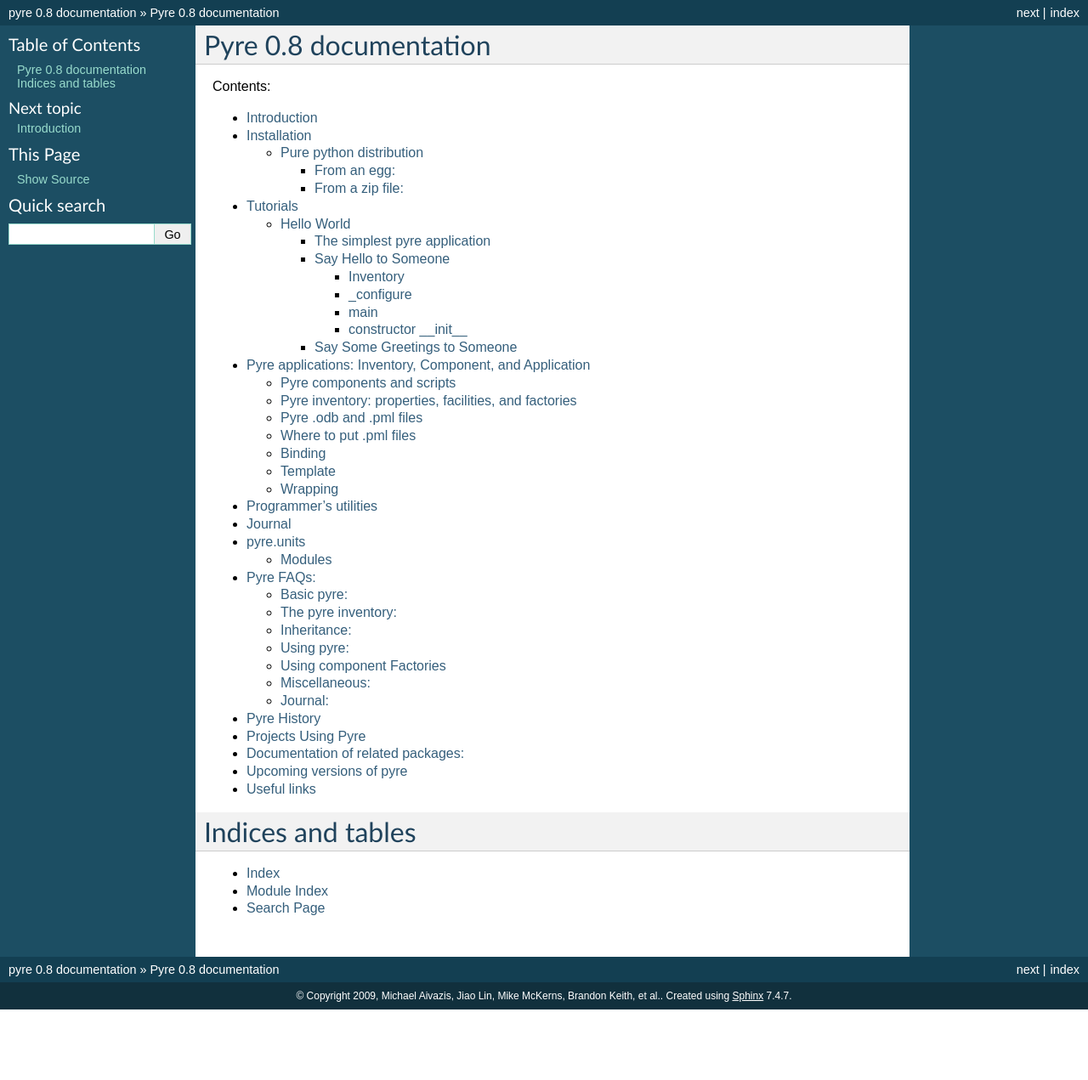
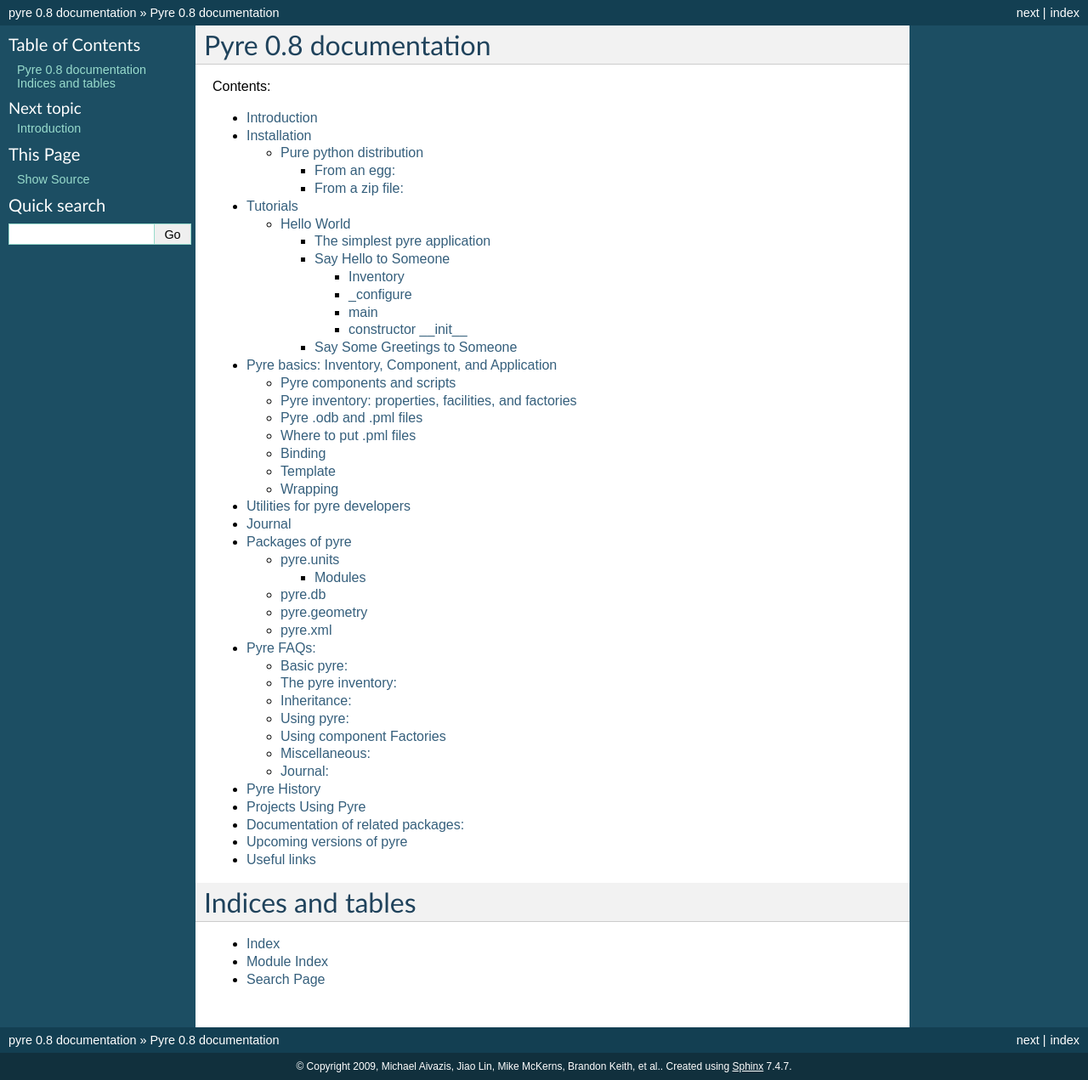
Before and after one commit to danse-inelastic/pyre, a Sphinx documentation site: the page built from docs/index.rst, in a window 1280 px wide. Shown: the whole page at 85% size. Built offline with Sphinx 7.4.7, drawn with Linux system fonts in a browser that asks for light colours; formulas are drawn with MathJax 3; before the commit the page ends 1188 px from its top, so only the background shows below that.

Commit message:
pyre docs: restructured a bit

```diff
--- a/docs/index.rst
+++ b/docs/index.rst
@@ -4,7 +4,7 @@
    contain the root `toctree` directive.
 
 Pyre 0.8 documentation
-===============================
+======================
 
 Contents:
 
--- a/docs/pyreOverview.rst
+++ b/docs/pyreBasics.rst
@@ -1,5 +1,5 @@
-Pyre applications: Inventory, Component, and Application
-========================================================
+Pyre basics: Inventory, Component, and Application
+==================================================
 
 The pyre framework is a Python-based system for constructing applications. Applications consist of a top level application component and a set of lower level components. The framework performs services such as instantiating components, configuring them, and cleaning up. A pyre component is the basic chunk of code managed by the pyre framework.  A component contains a "unit of functionality", whether one class or many, which requires certain settings before runtime.  A component may in turn pass settings to a subcomponent and so on.  The power of pyre is in taking an arbitrarily long, complex, interrelated set of configurations and being able to sort them out and pass them to all the underlying subcomponents so that they are configured in the correct order and dependencies are satisfied.
 
--- a/docs/pyreUnits.rst
+++ b/docs/pyrePackages.rst
@@ -1,7 +1,11 @@
+Packages of pyre
+================
+
+
 .. _pyre-units:
 
 pyre.units
-==========
+----------
 
 `pyre.units <http://danse.us/trac/pyre/browser/pythia-0.8/packages/pyre/pyre/units>`_ provides developers an easy way to work with quantities with units. It is fairly easy and intuitive to use. For example, to create velocity quantity of 3000 meter/second, you will do ::
 
@@ -11,7 +15,7 @@
 
 
 Modules
--------
+^^^^^^^
 
  * `angle <http://danse.us/trac/pyre/browser/pythia-0.8/packages/pyre/pyre/units/angle.py>`_
  * `time <http://danse.us/trac/pyre/browser/pythia-0.8/packages/pyre/pyre/units/time.py>`_
@@ -29,6 +33,24 @@
  * `power <http://danse.us/trac/pyre/browser/pythia-0.8/packages/pyre/pyre/units/power.py>`_
 
 
-----
 
-back to [wiki:User_Guide User Guide]
+
+.. _pyre-db:
+
+pyre.db
+-------
+
+
+
+.. _pyre-geometry:
+
+pyre.geometry
+-------------
+
+
+
+
+.. _pyre-xml:
+
+pyre.xml
+--------
--- a/docs/pyreUtilities.rst
+++ b/docs/pyreUtilities.rst
@@ -1,5 +1,5 @@
-Programmer's utilities
-======================
+Utilities for pyre developers
+=============================
 
 Pythia-0.8/bin comes with a number of programmer's utilities.  There are templates for creating components and scipts.  For example, suppose one is creating a virtual laboratory and wishes to create a component for an nmr device.  One would simply type this at the command line::
 
```
Also changed, not shown: other parts of docs/index.rst (+2 -2 lines).
